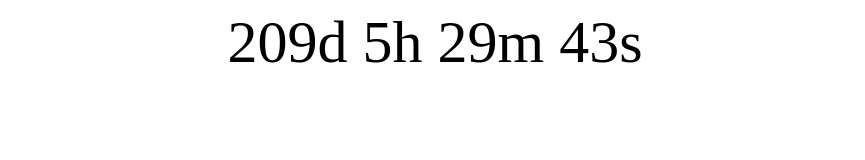
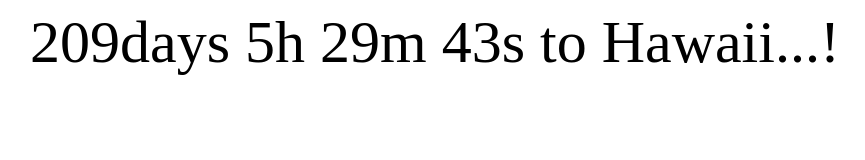
Before and after one commit to madelektrik/hawaii, a plain HTML site: page index.html in a window 1280 px wide. Shown: the whole page, without its empty margins (205-1070 px from the left). Drawn offline with Linux system fonts and the light colour scheme.

Commit message:
Updated text

```diff
--- a/index.html
+++ b/index.html
@@ -34,8 +34,8 @@ var x = setInterval(function() {
     var seconds = Math.floor((distance % (1000 * 60)) / 1000);
 
     // Output the result in an element with id="demo"
-    document.getElementById("demo").innerHTML = days + "d " + hours + "h "
-    + minutes + "m " + seconds + "s ";
+    document.getElementById("demo").innerHTML = days + "days " + hours + "h "
+    + minutes + "m " + seconds + "s to Hawaii...!";
 
     // If the count down is over, write some text
     if (distance < 0) {
```
